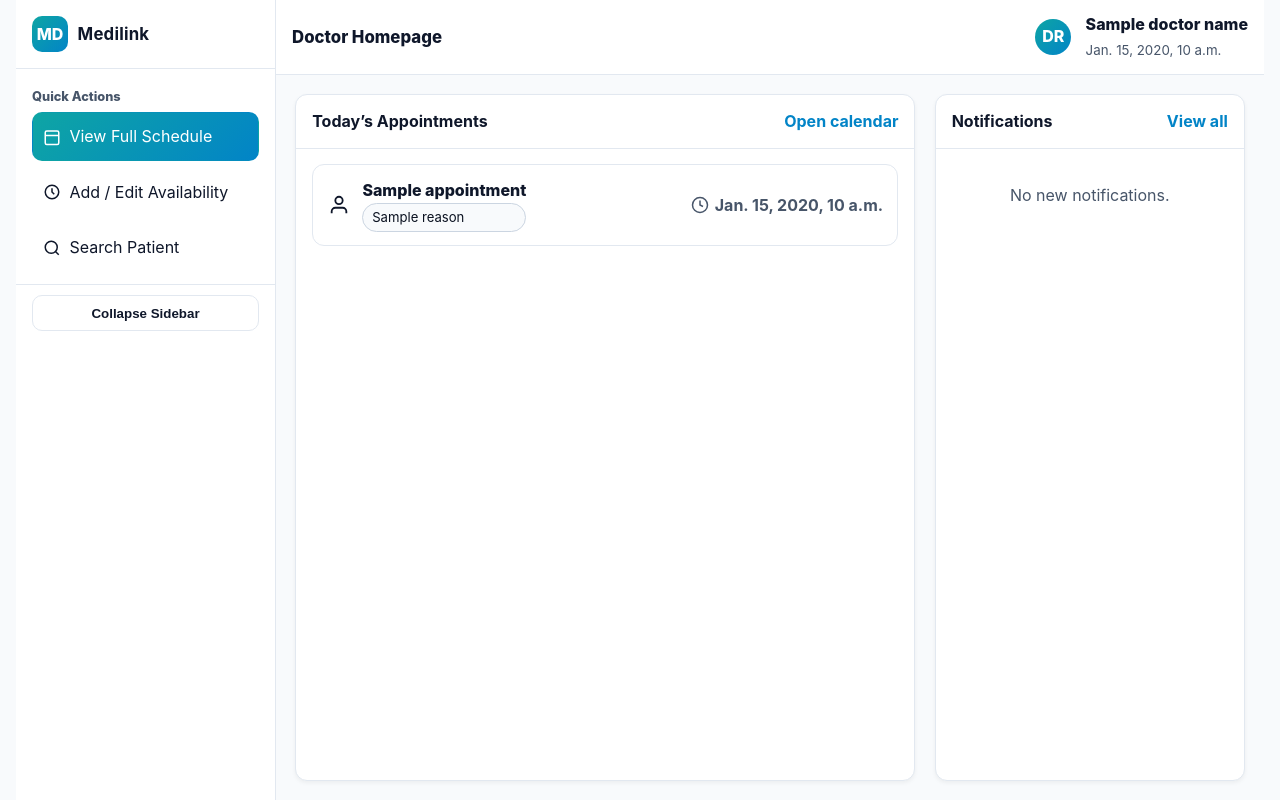
After one commit to NourSN2004/MediLinkLeb, a Django app: template accounts/templates/accounts/doctor_home.html in a window 1280 px wide. The commit adds this page. Run offline with Django 4.2, Linux system fonts and the light colour scheme; the template is opened without the code that fills it: most values are stand-ins (such as "Sample title", 1, 10 or a date in 2020); parts of the project's set-up code (start-up, migrations or seed data) failed here and were passed over.

Commit message:
Wire UI into Django: signup flow, doctor dashboard preview route, templates and settings

```diff
--- /dev/null
+++ b/accounts/templates/accounts/doctor_home.html
@@ -0,0 +1,145 @@
+{% load static %}
+<!DOCTYPE html>
+<html lang="en">
+<head>
+  <meta charset="UTF-8"/>
+  <meta name="viewport" content="width=device-width, initial-scale=1.0"/>
+  <title>Doctor Dashboard</title>
+  <link rel="stylesheet" href="{% static 'css/styles.css' %}">
+  <style>
+    :root{ --sidebar-w:260px; --transition:.25s ease; }
+    html,body{ height:100%; margin:0; background:#f8fafc; }
+    .app{ height:100vh; width:100vw; display:grid; grid-template-columns:var(--sidebar-w) 1fr; transition:var(--transition); overflow:hidden; }
+    .app.is-collapsed{ grid-template-columns:72px 1fr; }
+    .sidebar{ background:#fff; border-right:1px solid var(--line); display:flex; flex-direction:column; overflow:hidden; transition:var(--transition); }
+    .brand{ display:flex; align-items:center; gap:.6rem; padding:1rem; border-bottom:1px solid var(--line); }
+    .brand .logo{ width:36px; height:36px; border-radius:10px; display:grid; place-items:center; background:linear-gradient(135deg,var(--brand1),var(--brand2)); color:#fff; font-weight:800; }
+    .brand h1{ font-size:1.05rem; margin:0; letter-spacing:.2px; }
+    .side-section{ padding:.75rem 1rem; }
+    .side-title{ font-size:.8rem; font-weight:800; color:var(--ink-dim); margin:.4rem 0 .3rem; }
+    .nav{ display:flex; flex-direction:column; gap:.4rem; }
+    .nav a{ display:flex; align-items:center; gap:.55rem; padding:.7rem .6rem; border-radius:10px; color:var(--ink); text-decoration:none; border:1px solid transparent; }
+    .nav a:hover{ background:#f1f5f9; border-color:var(--line); }
+    .nav a.primary{ background:linear-gradient(135deg,var(--brand1),var(--brand2)); color:#fff; }
+    .collapse-btn{ border-top:1px solid var(--line); padding:.6rem 1rem; }
+    .collapse-btn button{ width:100%; border:1px solid var(--line); background:#fff; color:var(--ink); padding:.6rem; border-radius:10px; cursor:pointer; font-weight:700; }
+    .app.is-collapsed .brand h1, .app.is-collapsed .side-title, .app.is-collapsed .nav a span.label{ display:none; }
+    .app.is-collapsed .nav a{ justify-content:center; }
+
+    .main{ display:grid; grid-template-rows:auto 1fr; height:100%; overflow:hidden; }
+    .topbar{ background:#fff; border-bottom:1px solid var(--line); display:flex; align-items:center; justify-content:space-between; gap:1rem; padding:.75rem 1rem; }
+    .top-left{ display:flex; align-items:center; gap:1rem; }
+    .hamburger{ display:none; width:38px; height:38px; border-radius:10px; border:1px solid var(--line); background:#fff; cursor:pointer; }
+    .top-title{ font-weight:800; font-size:1.05rem; }
+    .top-right{ display:flex; align-items:center; gap:.9rem; }
+    .avatar{ width:36px; height:36px; border-radius:999px; display:grid; place-items:center; color:#fff; background:linear-gradient(135deg,var(--brand1),var(--brand2)); font-weight:800; }
+
+    .content{ display:grid; grid-template-columns:2fr 1fr; gap:1.2rem; height:100%; overflow:auto; padding:1.2rem; background:#f8fafc; }
+    .panel{ background:#fff; border:1px solid var(--line); border-radius:12px; box-shadow:0 2px 4px rgba(0,0,0,.05); display:flex; flex-direction:column; }
+    .panel .head{ padding:.9rem 1rem; border-bottom:1px solid var(--line); display:flex; align-items:center; justify-content:space-between; }
+    .panel .head h2{ font-size:1rem; margin:0; }
+    .panel .body{ padding:.9rem 1rem; flex:1; overflow-y:auto; }
+
+    .appt-list{ display:flex; flex-direction:column; gap:.65rem; }
+    .appt{ border:1px solid var(--line); border-radius:12px; padding:.85rem .9rem; display:flex; justify-content:space-between; align-items:center; gap:.5rem; background:#fff; transition:.15s; text-decoration:none; color:inherit; }
+    .appt:hover{ box-shadow:0 0 0 4px var(--focus); border-color:var(--brand2); }
+    .appt .left{ display:flex; align-items:center; gap:.8rem; }
+    .pill{ padding:.2rem .55rem; border-radius:999px; border:1px solid var(--line-2); font-size:.82rem; color:#0b1221; background:#f8fafc; }
+    .time{ display:flex; align-items:center; gap:.35rem; color:var(--ink-dim); font-weight:700; }
+    .muted{ color:var(--ink-dim); text-align:center; padding:1.2rem 0; border:1px dashed var(--line-2); border-radius:12px; background:#f8fafc; }
+
+    @media (max-width:1020px){ .content{ grid-template-columns:1fr; } .hamburger{ display:block; } }
+  </style>
+</head>
+<body>
+  <div class="app" id="appShell">
+    <aside class="sidebar">
+      <div class="brand"><div class="logo">MD</div><h1>Medilink</h1></div>
+      <div class="side-section">
+        <div class="side-title">Quick Actions</div>
+        <nav class="nav">
+          <a href="#" class="primary">
+            <svg width="18" height="18" viewBox="0 0 24 24" fill="none" stroke="currentColor" stroke-width="2">
+              <rect x="3" y="4" width="18" height="18" rx="2"></rect><line x1="3" y1="10" x2="21" y2="10"></line>
+            </svg><span class="label">View Full Schedule</span>
+          </a>
+          <a href="#">
+            <svg width="18" height="18" viewBox="0 0 24 24" fill="none" stroke="currentColor" stroke-width="2">
+              <circle cx="12" cy="12" r="9"></circle><path d="M12 7v5l3 3"></path>
+            </svg><span class="label">Add / Edit Availability</span>
+          </a>
+          <a href="#">
+            <svg width="18" height="18" viewBox="0 0 24 24" fill="none" stroke="currentColor" stroke-width="2">
+              <circle cx="11" cy="11" r="8"></circle><line x1="21" y1="21" x2="16.65" y2="16.65"></line>
+            </svg><span class="label">Search Patient</span>
+          </a>
+        </nav>
+      </div>
+      <div class="collapse-btn"><button type="button" id="toggleBtn">Collapse Sidebar</button></div>
+    </aside>
+
+    <section class="main">
+      <header class="topbar">
+        <div class="top-left">
+          <button class="hamburger" id="hamburger" aria-label="Toggle sidebar">
+            <svg width="20" height="20" viewBox="0 0 24 24" fill="none" stroke="currentColor" stroke-width="2">
+              <line x1="3" y1="6" x2="21" y2="6"></line><line x1="3" y1="12" x2="21" y2="12"></line><line x1="3" y1="18" x2="21" y2="18"></line>
+            </svg>
+          </button>
+          <div class="top-title">Doctor Homepage</div>
+        </div>
+        <div class="top-right">
+          <div class="avatar">DR</div>
+          <div>
+            <div style="font-weight:800;">{{ doctor_name }}</div>
+            <small style="color:var(--ink-dim);">{{ today }}</small>
+          </div>
+        </div>
+      </header>
+
+      <div class="content">
+        <div class="panel">
+          <div class="head"><h2>Today’s Appointments</h2><a href="#" class="auth-link">Open calendar</a></div>
+          <div class="body">
+            {% if appointments %}
+              <div class="appt-list">
+                {% for a in appointments %}
+                  <a href="#" class="appt">
+                    <div class="left">
+                      <svg width="22" height="22" viewBox="0 0 24 24" fill="none" stroke="currentColor" stroke-width="2">
+                        <path d="M20 21v-2a4 4 0 0 0-4-4H8a4 4 0 0 0-4 4v2"></path><circle cx="12" cy="7" r="4"></circle>
+                      </svg>
+                      <div><div style="font-weight:800">{{ a.name }}</div><div class="pill">{{ a.reason }}</div></div>
+                    </div>
+                    <div class="time">
+                      <svg width="18" height="18" viewBox="0 0 24 24" fill="none" stroke="currentColor" stroke-width="2">
+                        <circle cx="12" cy="12" r="10"></circle><path d="M12 6v6l4 2"></path>
+                      </svg>{{ a.time }}
+                    </div>
+                  </a>
+                {% endfor %}
+              </div>
+            {% else %}
+              <div class="muted">You have no appointments today.</div>
+            {% endif %}
+          </div>
+        </div>
+
+        <div class="panel">
+          <div class="head"><h2>Notifications</h2><a href="#" class="auth-link">View all</a></div>
+          <div class="body"><p class="muted" style="border:0;background:transparent;">No new notifications.</p></div>
+        </div>
+      </div>
+    </section>
+  </div>
+
+  <script>
+    const app=document.getElementById('appShell');
+    const btn=document.getElementById('toggleBtn');
+    const burger=document.getElementById('hamburger');
+    const toggle=()=>{app.classList.toggle('is-collapsed');btn.textContent=app.classList.contains('is-collapsed')?'Expand Sidebar':'Collapse Sidebar';};
+    if(btn) btn.addEventListener('click',toggle);
+    if(burger) burger.addEventListener('click',toggle);
+  </script>
+</body>
+</html>
--- /dev/null
+++ b/accounts/urls.py
@@ -0,0 +1,17 @@
+from django.urls import path
+from django.contrib.auth import views as auth_views
+from . import views
+
+urlpatterns = [
+    # signup flow
+    path('signup/step1/', views.signup_step1, name='signup_step1'),
+    path('signup/step2/', views.signup_step2, name='signup_step2'),
+    path('verification-sent/', views.verification_sent, name='verification_sent'),
+    path('preview/doctor/', views.doctor_home_preview, name='doctor_home_preview'),
+    # auth (basic)
+    path('login/', auth_views.LoginView.as_view(
+        template_name='accounts/login.html',
+        extra_context={'title': 'Sign in'}
+    ), name='login'),
+    path('logout/', auth_views.LogoutView.as_view(), name='logout'),
+]
--- /dev/null
+++ b/urls.py
@@ -0,0 +1,8 @@
+from django.contrib import admin
+from django.urls import path, include
+
+urlpatterns = [
+    path('admin/', admin.site.urls),
+    path('accounts/', include('accounts.urls')),  # routes for signup + auth
+    path('', include('accounts.urls_root')),     # doctor home at "/"
+]
```
Also changed, not shown: accounts/forms.py (added, +31 -0 lines), accounts/templates/accounts/signup_step1.html (+17 -16 lines), accounts/templates/accounts/signup_step2.html (+29 -21 lines), accounts/templates/accounts/verification_sent.html (+16 -16 lines), accounts/views.py (added, +82 -0 lines), manage.py (added, +11 -0 lines), settings.py (added, +131 -0 lines), wsgi.py (added, +8 -0 lines), db.sqlite3 (added).
